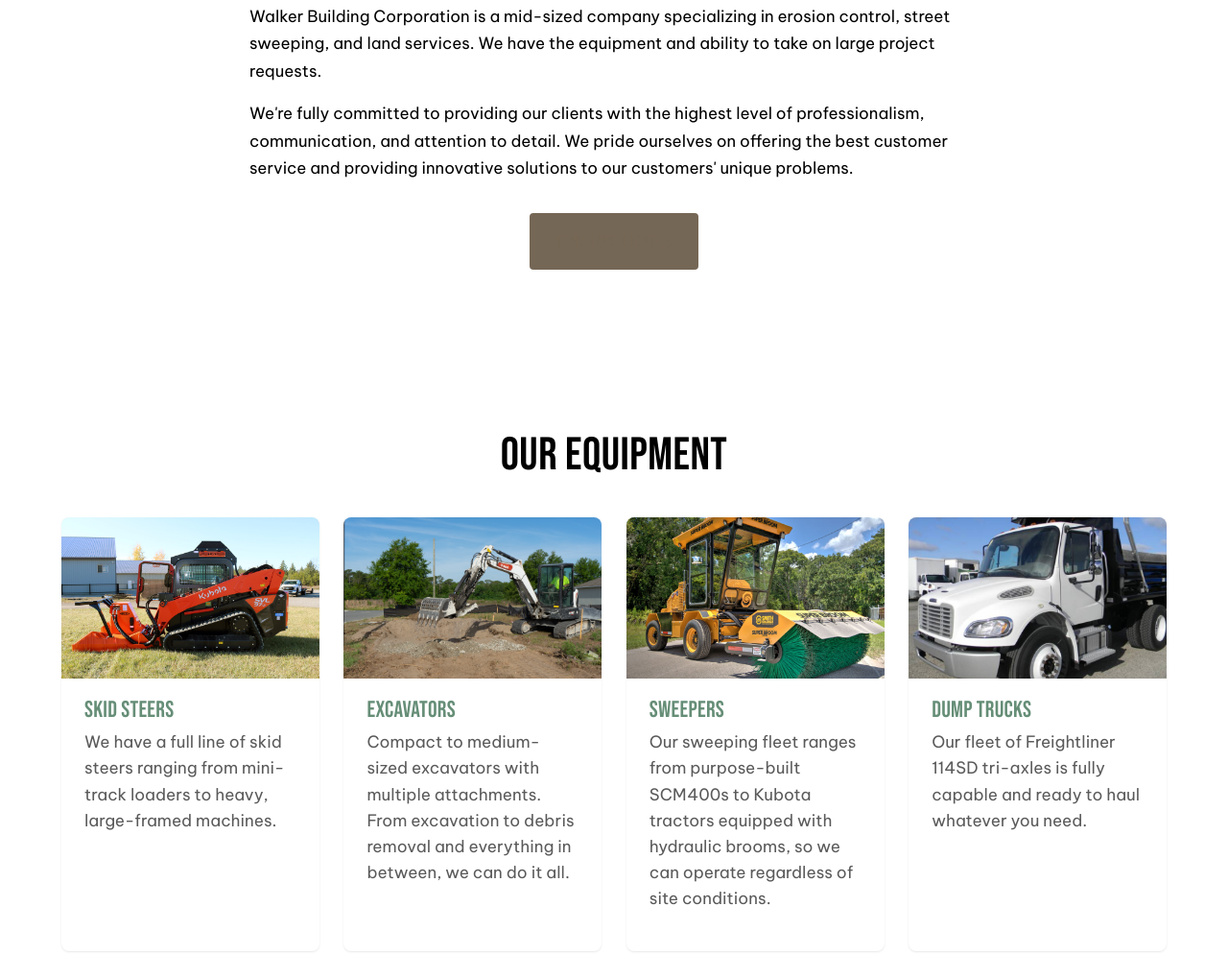
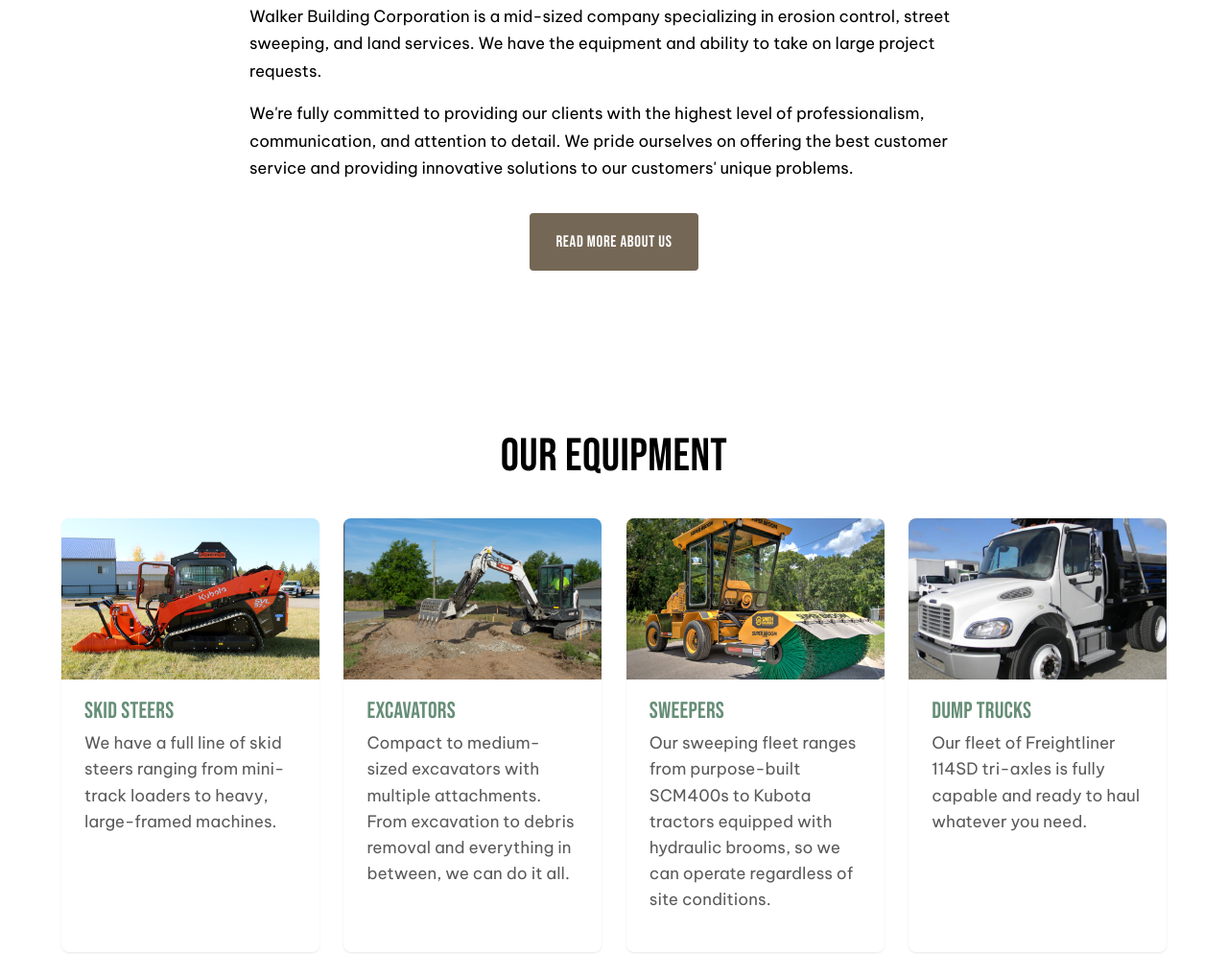
Before and after one commit to Walker-Building-Corp/Walker-Building-Corp.github.io, an Eleventy site: page src/content/pages/home.md in a window 1280 px wide. Shown: the part 1895-2914 px from the top of the page at 96% size. Built offline with nearby package versions, Linux system fonts and the light colour scheme; Eleventy itself is replaced by a stand-in of ours; files that its build step writes are made by us from their sources.

Commit message:
fix(css): scope .prose link override to skip .btn elements
The `.prose a` rule was setting color to var(--color-accent) (brown),
which beat .btn--primary white text since both rules have equal
specificity and .prose came later. The Read more about us CTA inside
the about-summary section on home rendered brown-on-brown, effectively
invisible.

Fix: select `.prose a:not(.btn)` so the prose link style applies only
to inline links and never to button-styled anchors.

```diff
--- a/src/assets/css/main.css
+++ b/src/assets/css/main.css
@@ -846,7 +846,7 @@ p {
   margin-bottom: 0.35rem;
 }
 
-.prose a {
+.prose a:not(.btn) {
   color: var(--color-accent);
   border-bottom: 1px solid currentcolor;
 }
```
